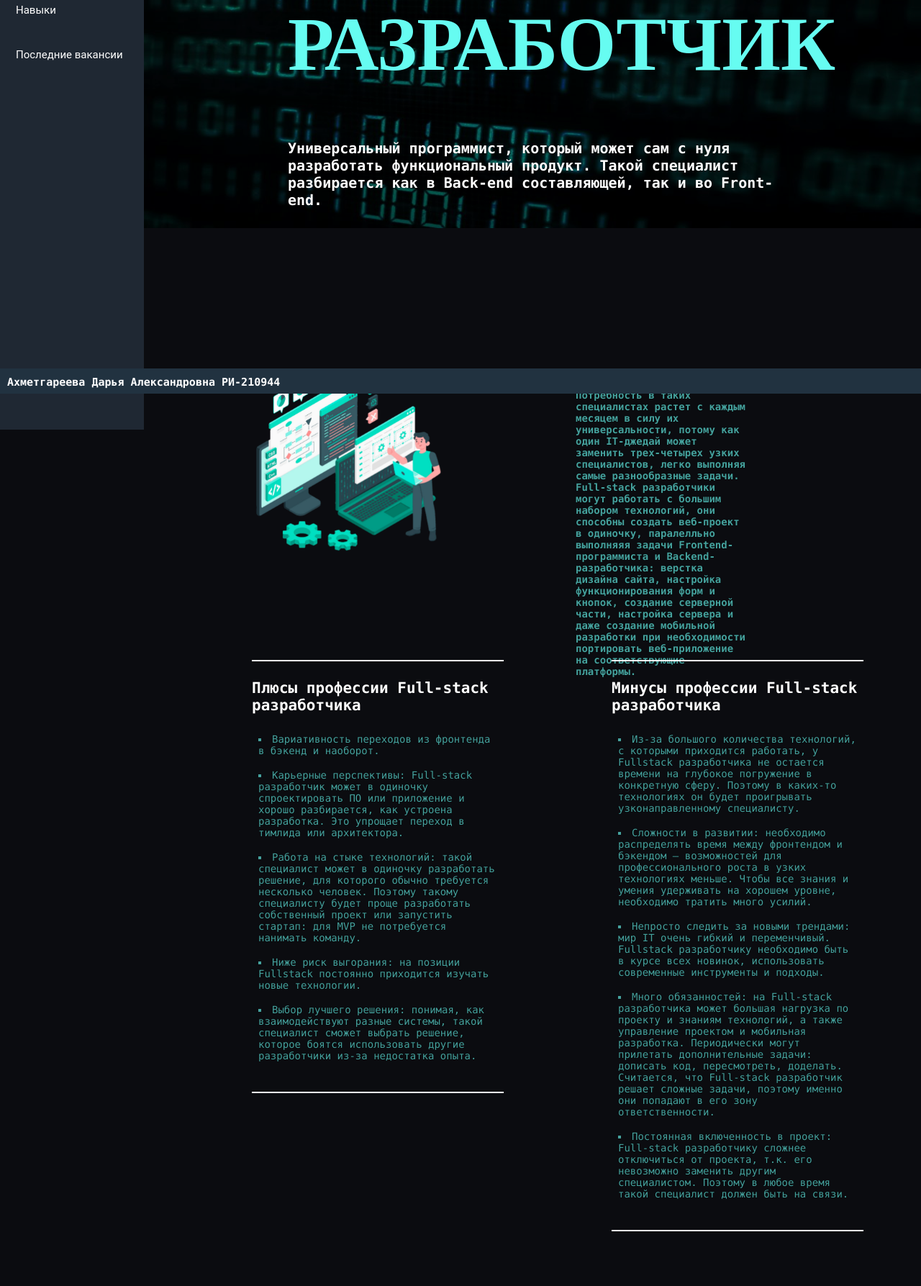
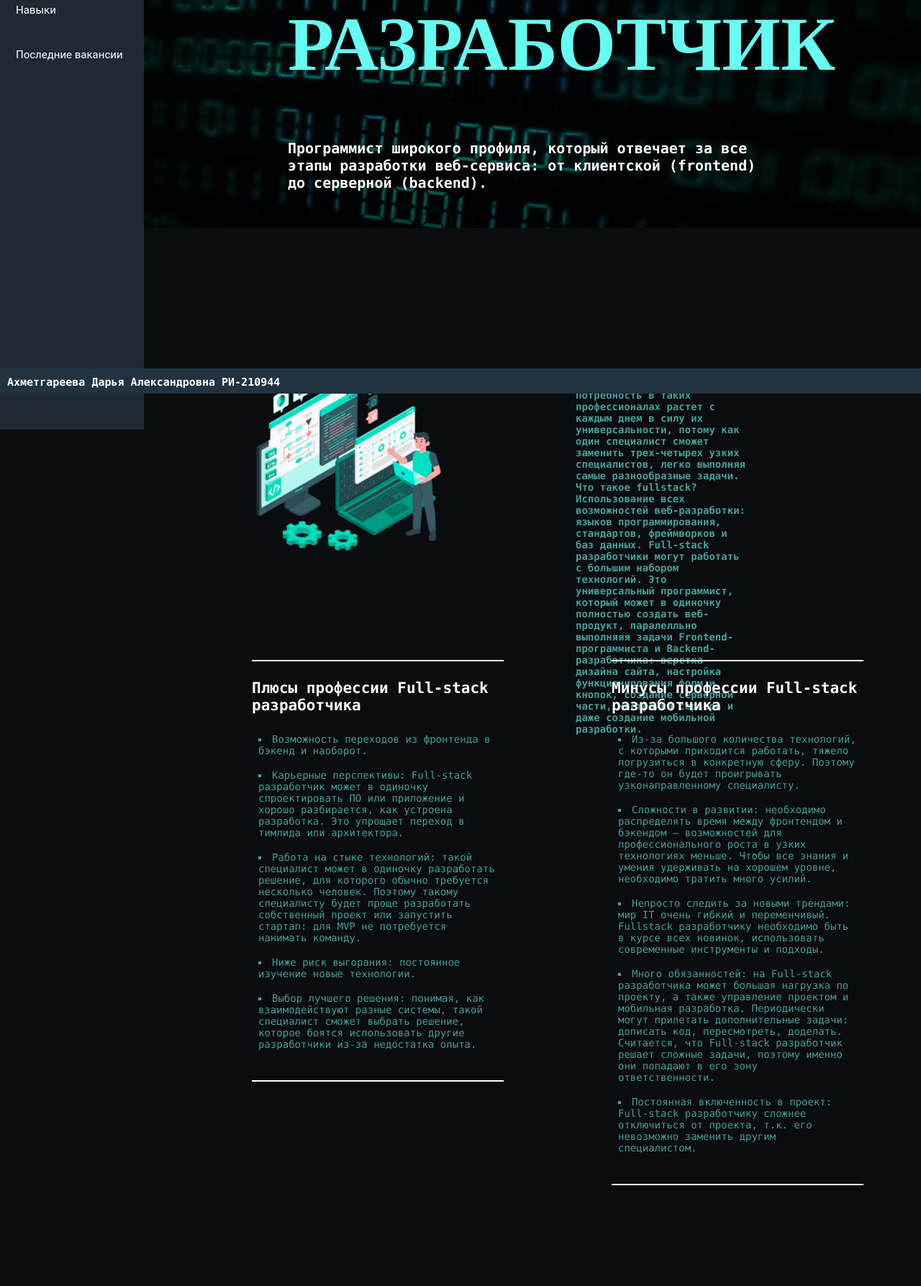
Before and after one commit to DariInel/DjangoEducationalProject, a Django app: page / in a window 1280 px wide; the page is wider, and only the part inside the window is pictured. Shown: the part 253-2040 px from the top of that part at 72% size. After the commit the page ends 1900 px from the top of that part, so only its background shows below. Run offline with Django 4.2, Linux system fonts and the light colour scheme.

Commit message:
Fixed page "Main page"

```diff
--- a/extra_app/static/css/style.css
+++ b/extra_app/static/css/style.css
@@ -89,7 +89,7 @@ li{
   height: 40px;
   width: 100%;
   left: 200px;
-  top: 2000px;
+  top: 1950px;
 }
 body{
   background: #0b0c10;
--- a/templates/latest_vacancies.html
+++ b/templates/latest_vacancies.html
@@ -20,7 +20,7 @@
             <a class="active" href="http://127.0.0.1:8000/latest_vacancies/">Последние вакансии</a>
         </div>
         <script src="{% static "js/hh_request.js" %}"></script>
-        <table id="lastvac_table">
+        <table id="latest_vacancies_table">
             <caption>Последние вакансии(выгрузка с hh.ru)</caption>
             <thread><th>Название вакансии</th><th>Компания</th><th>Оклад</th><th>Название региона</th><th>Дата публикации вакансии</th></thread>
         </table>
--- a/templates/main_page.html
+++ b/templates/main_page.html
@@ -21,34 +21,36 @@
         </div>
         <h1 class="headline" >FULLSTACK-
              РАЗРАБОТЧИК</h1>
-        <h2 class="help_headline">Универсальный программист, который может сам с нуля разработать функциональный продукт.
-            Такой специалист разбирается как в Back-end составляющей, так и во Front-end.</h2>
+        <h2 class="help_headline">Программист широкого профиля, который отвечает за все этапы разработки веб-сервиса: от клиентской (frontend) до серверной (backend).</h2>
             <div class="image"><img class = "back" src="{% static "images/main_img.jpg" %}" alt="задний фон" ></div>
-        <h3 class="help_description">Потребность в таких специалистах растет с каждым месяцем в силу их универсальности,
-            потому как один IT-джедай может заменить трех-четырех узких специалистов, легко выполняя самые разнообразные задачи.
+        <h3 class="help_description">Потребность в таких профессионалах растет с каждым днем в силу их универсальности,
+потому как один специалист сможет заменить трех-четырех узких специалистов, легко выполняя самые разнообразные задачи.
 
-            Full-stack разработчики могут работать с большим набором технологий, они способны создать веб-проект в одиночку, паралелльно выполняяя задачи Frontend-программиста и
-            Backend-разработчика: верстка дизайна сайта, настройка функционирования форм и кнопок, создание серверной части, настройка сервера и даже создание мобильной разработки при необходимости портировать веб-приложение на соответствующие платформы.
+Что такое fullstack? Использование всех возможностей веб-разработки: языков программирования, стандартов, фреймворков и баз данных.
+Full-stack разработчики могут работать с большим набором технологий.
+Это универсальный программист, который может в одиночку полностью создать веб-продукт,
+паралелльно выполняяя задачи Frontend-программиста и Backend-разработчика: верстка дизайна сайта,
+настройка функционирования форм и кнопок, создание серверной части, настройка сервера и даже создание мобильной разработки.
         </h3>
         <img class = "pic" src="{% static "images/main_img_1.png" %}" alt="человек с ноутбуком" >
         <div class="plus">
             <h2 class = "name">Плюсы профессии Full-stack разработчика</h2>
             <div class="limit_1"></div>
-            <li>Вариативность переходов из фронтенда в бэкенд и наоборот.</li>
+            <li>Возможность переходов из фронтенда в бэкенд и наоборот.</li>
             <li>Карьерные перспективы: Full-stack разработчик может в одиночку спроектировать ПО или приложение и хорошо разбирается, как устроена разработка. Это упрощает переход в тимлида или архитектора.</li>
             <li>Работа на стыке технологий: такой специалист может в одиночку разработать решение, для которого обычно требуется несколько человек. Поэтому такому специалисту будет проще разработать собственный проект или запустить стартап: для MVP не потребуется нанимать команду.</li>
-            <li>Ниже риск выгорания: на позиции Fullstack постоянно приходится изучать новые технологии.</li>
+            <li>Ниже риск выгорания: постоянное изучение новые технологии.</li>
             <li>Выбор лучшего решения: понимая, как взаимодействуют разные системы, такой специалист сможет выбрать решение, которое боятся использовать другие разработчики из-за недостатка опыта.</li>
             <div class="limit_2"></div>
         </div>
         <div class="minus">
             <h2 class = "name">Минусы профессии Full-stack разработчика</h2>
             <div class="limit_1"></div>
-            <li>Из-за большого количества технологий, с которыми приходится работать, у Fullstack разработчика не остается времени на глубокое погружение в конкретную сферу. Поэтому в каких-то технологиях он будет проигрывать узконаправленному специалисту.</li>
+            <li>Из-за большого количества технологий, с которыми приходится работать, тяжело погрузиться в конкретную сферу. Поэтому где-то он будет проигрывать узконаправленному специалисту.</li>
             <li>Сложности в развитии: необходимо распределять время между фронтендом и бэкендом – возможностей для профессионального роста в узких технологиях меньше. Чтобы все знания и умения удерживать на хорошем уровне, необходимо тратить много усилий.</li>
             <li>Непросто следить за новыми трендами: мир IT очень гибкий и переменчивый. Fullstack разработчику необходимо быть в курсе всех новинок, использовать современные инструменты и подходы.</li>
-            <li>Много обязанностей: на Full-stack разработчика может большая нагрузка по проекту и знаниям технологий, а также управление проектом и мобильная разработка. Периодически могут прилетать дополнительные задачи: дописать код, пересмотреть, доделать. Считается, что Full-stack разработчик решает сложные задачи, поэтому именно они попадают в его зону ответственности.</li>
-            <li>Постоянная включенность в проект: Full-stack разработчику сложнее отключиться от проекта, т.к. его невозможно заменить другим специалистом. Поэтому в любое время такой специалист должен быть на связи.</li>
+            <li>Много обязанностей: на Full-stack разработчика может большая нагрузка по проекту, а также управление проектом и мобильная разработка. Периодически могут прилетать дополнительные задачи: дописать код, пересмотреть, доделать. Считается, что Full-stack разработчик решает сложные задачи, поэтому именно они попадают в его зону ответственности.</li>
+            <li>Постоянная включенность в проект: Full-stack разработчику сложнее отключиться от проекта, т.к. его невозможно заменить другим специалистом.</li>
             <div class="limit_2"></div>
         </div>
         <div class="end_limit"></div>
```
Also changed, not shown: extra_app/static/js/hh_request.js (+1 -7 lines), db.sqlite3.
